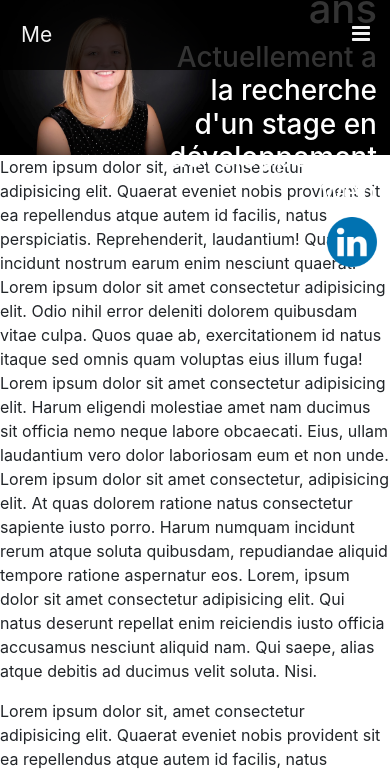
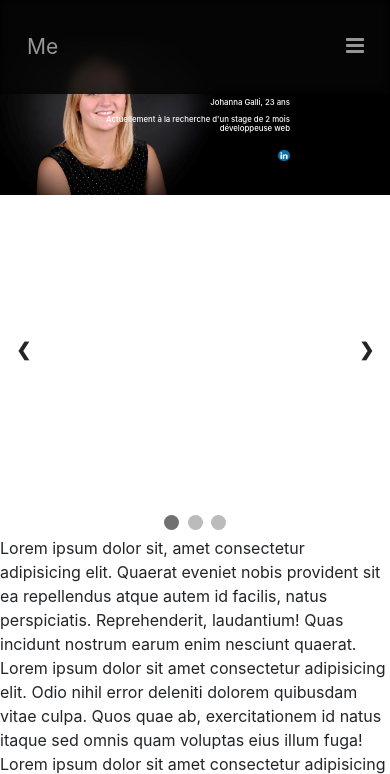
Before and after one commit to johanna-Galli/portfolio3, a PHP site: page / in a window 390 px wide. Shown: the top 774 px of the page. Run offline with PHP 8.4, Linux system fonts and the light colour scheme.

Commit message:
header responsive sauf menu burger

```diff
--- a/asset/js/app.js
+++ b/asset/js/app.js
@@ -1,15 +1,35 @@
 
 /**********************NAVBAR***********************/
 
+window.onscroll = function () { scrollFunction() };
+
 //taille navbar au scroll
-window.onscroll = function() {scrollFunction()};
+function scrollFunction() {
+   let btn = document.getElementsByClassName('btn');
+   if (document.body.scrollTop > 50 || document.documentElement.scrollTop > 50) {
+      console.log("scroll");
+      console.log(btn);
+      for (let i = 0; i < btn.length; i++) {
+         btn[i].style.margin = "5px 0px";
+      }
+   } else {
+      console.log("notscroll");
+      console.log(btn);
+      for (let i = 0; i < btn.length; i++) {
+         btn[i].style.margin = "20px 0px";
+      }
+   }
+}
 
-function scrollFunction() {
-  if (document.body.scrollTop > 80 || document.documentElement.scrollTop > 80) {
-    document.getElementById("topnav").style.padding = "30px 10px";
-  } else {
-    document.getElementById("topnav").style.padding = "80px 10px";
-  }
+// bouton actif navbar
+let header = document.getElementById("home");
+let btns = header.getElementsByClassName("btn");
+for (let i = 0; i < btns.length; i++) {
+   btns[i].addEventListener("click", function () {
+      let current = document.getElementsByClassName(" active");
+      current[0].className = current[0].className.replace(" active", "");
+      this.className += " active";
+   });
 }
 
 // menu hamburger
@@ -22,13 +42,32 @@
    }
 }
 
-// bouton actif navbar
-let header = document.getElementById("home");
-let btns = header.getElementsByClassName("btn");
-for (let i = 0; i < btns.length; i++) {
-  btns[i].addEventListener("click", function() {
-  let current = document.getElementsByClassName("active");
-  current[0].className = current[0].className.replace(" active", "");
-  this.className += " active";
-  });
+
+/**********************SLIDES**********************/
+
+let slideIndex = 1;
+showSlides(slideIndex);
+
+function plusSlides(n) {
+   showSlides(slideIndex += n);
 }
+
+function currentSlide(n) {
+   showSlides(slideIndex = n);
+}
+
+function showSlides(n) {
+   let i;
+   let slides = document.getElementsByClassName("mySlides");
+   let dots = document.getElementsByClassName("dot");
+   if (n > slides.length) { slideIndex = 1 }
+   if (n < 1) { slideIndex = slides.length }
+   for (i = 0; i < slides.length; i++) {
+      slides[i].style.display = "none";
+   }
+   for (i = 0; i < dots.length; i++) {
+      dots[i].className = dots[i].className.replace(" active", "");
+   }
+   slides[slideIndex - 1].style.display = "block";
+   dots[slideIndex - 1].className += " active";
+}
--- a/asset/style/style.css
+++ b/asset/style/style.css
@@ -19,25 +19,24 @@
     background-color: rgba(0, 0, 0, 0.800);
     display: flex;
     justify-content: center;
-
+    backdrop-filter: blur(5px) contrast(.8);
 }
 
 .topnav a {
     float: left;
     display: block;
-    color: #f2f2f2;
+    color: rgb(150, 150, 150);
     text-decoration: none !important;
     font-size: 21px;
-    padding: 18px 20px;
+    padding: 10px 26px;
+    margin: 20px 0px;
 }
 
 .topnav a:hover {
-    background-color: grey;
-    color: black;
+    color: white;
 }
 
 .topnav a.active {
-    background-color: grey;
     color: white;
 }
 
@@ -45,15 +44,12 @@
     display: none;
 }
 
-@media screen and (max-width: 650px) {
+@media screen and (max-width: 750px) {
     .topnav {
         justify-content: space-between;
     }
     .topnav a:not(:first-child) {
         display: none;
-    }
-    .topnav a {
-        padding: 18px 20px;
     }
     .topnav a.icon {
         display: block;
@@ -67,14 +63,15 @@
         top: 0;
     }
     .topnav.responsive a {
-      float: right;
-      z-index: 1;
         display: block;
         height: auto;
     }
 }
 
+/**********************ME**********************************/
+
 #me {
+    padding-top: 40px;
     background: black;
     position: relative;
     z-index: 0;
@@ -85,15 +82,141 @@
     height: auto;
 }
 
-.MeText {
+.meText {
     position: absolute;
     color: white;
     text-align: right;
     top: 50%;
-    left: 70%;
-    transform: translate(-50%, -50%);
+    right: 100px;
+    width: 50vw;
+}
+
+.test {
+    font-size: 2vw;
 }
 
 #logoLinkedin {
-    width: 50px;
+    width: 3vw;
 }
+
+/**********************Carousel about*********************************/
+
+.mySlides {
+    display: none
+}
+
+img {
+    vertical-align: middle;
+}
+
+/* Slideshow container */
+
+.slideshow-container {
+    max-width: 1000px;
+    position: relative;
+    margin: auto;
+}
+
+/* Next & previous buttons */
+
+.prev, .next {
+    cursor: pointer;
+    position: absolute;
+    top: 50%;
+    width: auto;
+    padding: 16px;
+    margin-top: -22px;
+    color: white;
+    font-weight: bold;
+    font-size: 18px;
+    transition: 0.6s ease;
+    border-radius: 0 3px 3px 0;
+    user-select: none;
+}
+
+/* Position the "next button" to the right */
+
+.next {
+    right: 0;
+    border-radius: 3px 0 0 3px;
+}
+
+/* On hover, add a black background color with a little bit see-through */
+
+.prev:hover, .next:hover {
+    background-color: rgba(0, 0, 0, 0.8);
+}
+
+/* Caption text */
+
+.text {
+    color: #f2f2f2;
+    font-size: 15px;
+    padding: 8px 12px;
+    position: absolute;
+    bottom: 8px;
+    width: 100%;
+    text-align: center;
+}
+
+/* Number text (1/3 etc) */
+
+.numbertext {
+    color: #f2f2f2;
+    font-size: 12px;
+    padding: 8px 12px;
+    position: absolute;
+    top: 0;
+}
+
+/* The dots/bullets/indicators */
+
+.dot {
+    cursor: pointer;
+    height: 15px;
+    width: 15px;
+    margin: 0 2px;
+    background-color: #bbb;
+    border-radius: 50%;
+    display: inline-block;
+    transition: background-color 0.6s ease;
+}
+
+.active, .dot:hover {
+    background-color: #717171;
+}
+
+/* Fading animation */
+
+.fade {
+    -webkit-animation-name: fade;
+    -webkit-animation-duration: 1.5s;
+    animation-name: fade;
+    animation-duration: 1.5s;
+}
+
+@-webkit-keyframes fade {
+    from {
+        opacity: .4
+    }
+    to {
+        opacity: 1
+    }
+}
+
+@keyframes fade {
+    from {
+        opacity: .4
+    }
+    to {
+        opacity: 1
+    }
+}
+
+/* On smaller screens, decrease text size */
+
+@media only screen and (max-width: 300px) {
+    .prev, .next, .text {
+        font-size: 11px
+    }
+}
--- a/index.php
+++ b/index.php
@@ -9,10 +9,15 @@
     <link href="asset/style/style.css" rel="stylesheet">
     <link rel="stylesheet" href="https://cdnjs.cloudflare.com/ajax/libs/font-awesome/4.7.0/css/font-awesome.min.css">
     <link rel="stylesheet" href="https://stackpath.bootstrapcdn.com/bootstrap/4.3.1/css/bootstrap.min.css" integrity="sha384-ggOyR0iXCbMQv3Xipma34MD+dH/1fQ784/j6cY/iJTQUOhcWr7x9JvoRxT2MZw1T" crossorigin="anonymous">
+
+
+
 </head>
 
 <body>
     <header id="home">
+        <div class="blur"></div>
+
         <nav class="topnav" id="myTopnav">
             <a href="#me" class="btn">Me</a>
             <a href="#about" class="btn">About</a>
@@ -25,17 +30,53 @@
             </a>
         </nav>
 
+
+
         <div id="me">
             <img src="asset/img/johanna-galli.JPG" alt="photo johanna galli" id="myPhoto">
-            <div class="MeText">
-                <h1>Johanna Galli, 23 ans</h1>
-                <h3>Actuellement a la recherche d'un stage en développement web</h3>
-                <a href="#">
+            <div class="meText">
+                <h1 class="test">Johanna Galli, 23 ans</h1>
+                <h3 class="test">Actuellement à la recherche d'un stage de 2 mois développeuse web</h3>
+                <a href="https://www.linkedin.com/in/johanna-galli-6a346410b/">
                     <img src="asset/img/linkedin.png" alt="logo linkedin" id="logoLinkedin">
                 </a>
             </div>
         </div>
     </header>
+
+
+
+    <div class="slideshow-container">
+
+        <div class="mySlides fade">
+            <div class="numbertext">1 / 3</div>
+            <img src="img_nature_wide.jpg" style="width:100%">
+            <div class="text">Caption Text</div>
+        </div>
+
+        <div class="mySlides fade">
+            <div class="numbertext">2 / 3</div>
+            <img src="img_snow_wide.jpg" style="width:100%">
+            <div class="text">Caption Two</div>
+        </div>
+
+        <div class="mySlides fade">
+            <div class="numbertext">3 / 3</div>
+            <img src="img_mountains_wide.jpg" style="width:100%">
+            <div class="text">Caption Three</div>
+        </div>
+
+        <a class="prev" onclick="plusSlides(-1)">&#10094;</a>
+        <a class="next" onclick="plusSlides(1)">&#10095;</a>
+
+    </div>
+    <br>
+
+    <div style="text-align:center">
+        <span class="dot" onclick="currentSlide(1)"></span>
+        <span class="dot" onclick="currentSlide(2)"></span>
+        <span class="dot" onclick="currentSlide(3)"></span>
+    </div>
 
 
     <p>
```
Lines whose indentation alone changed are shown as unchanged.
